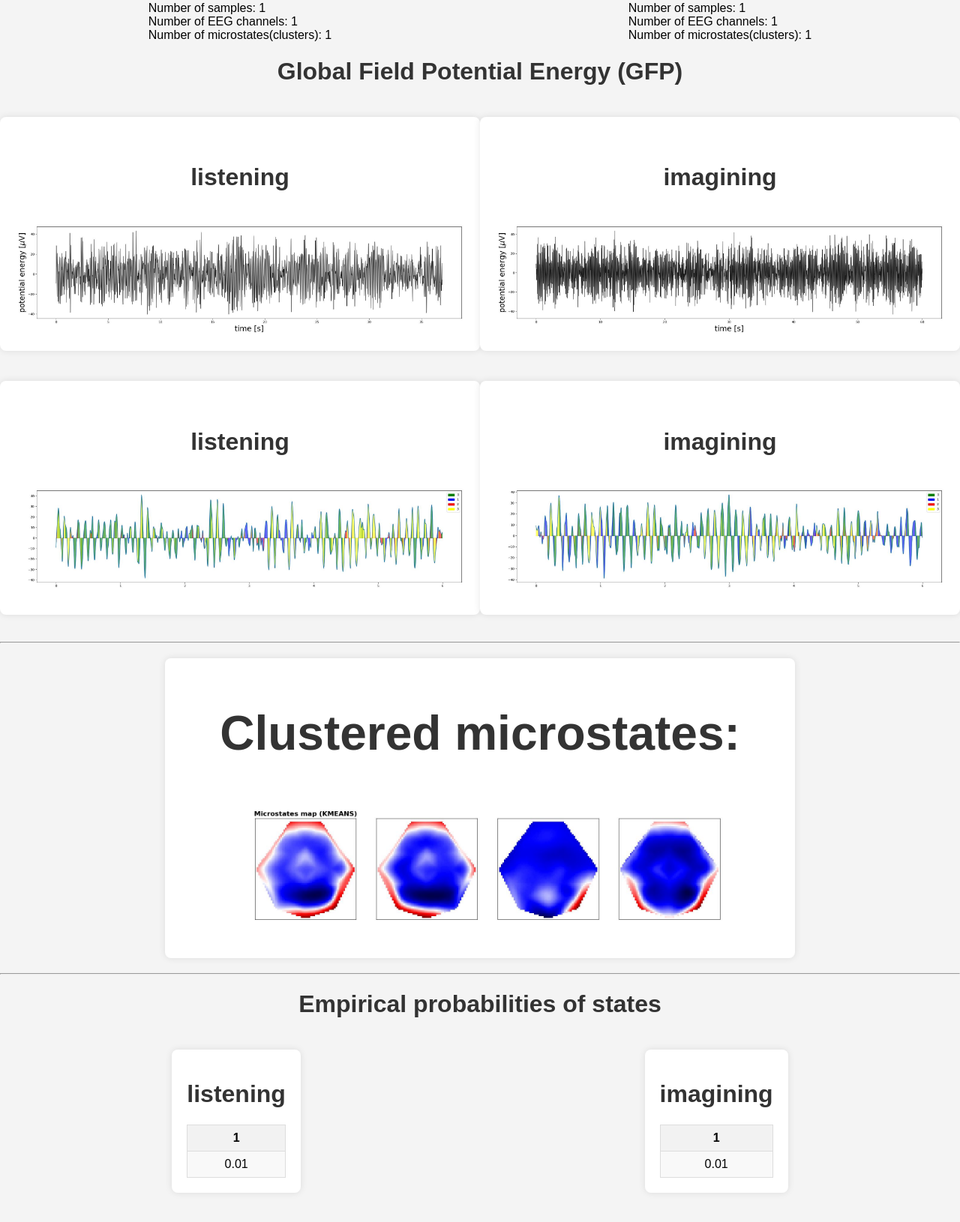
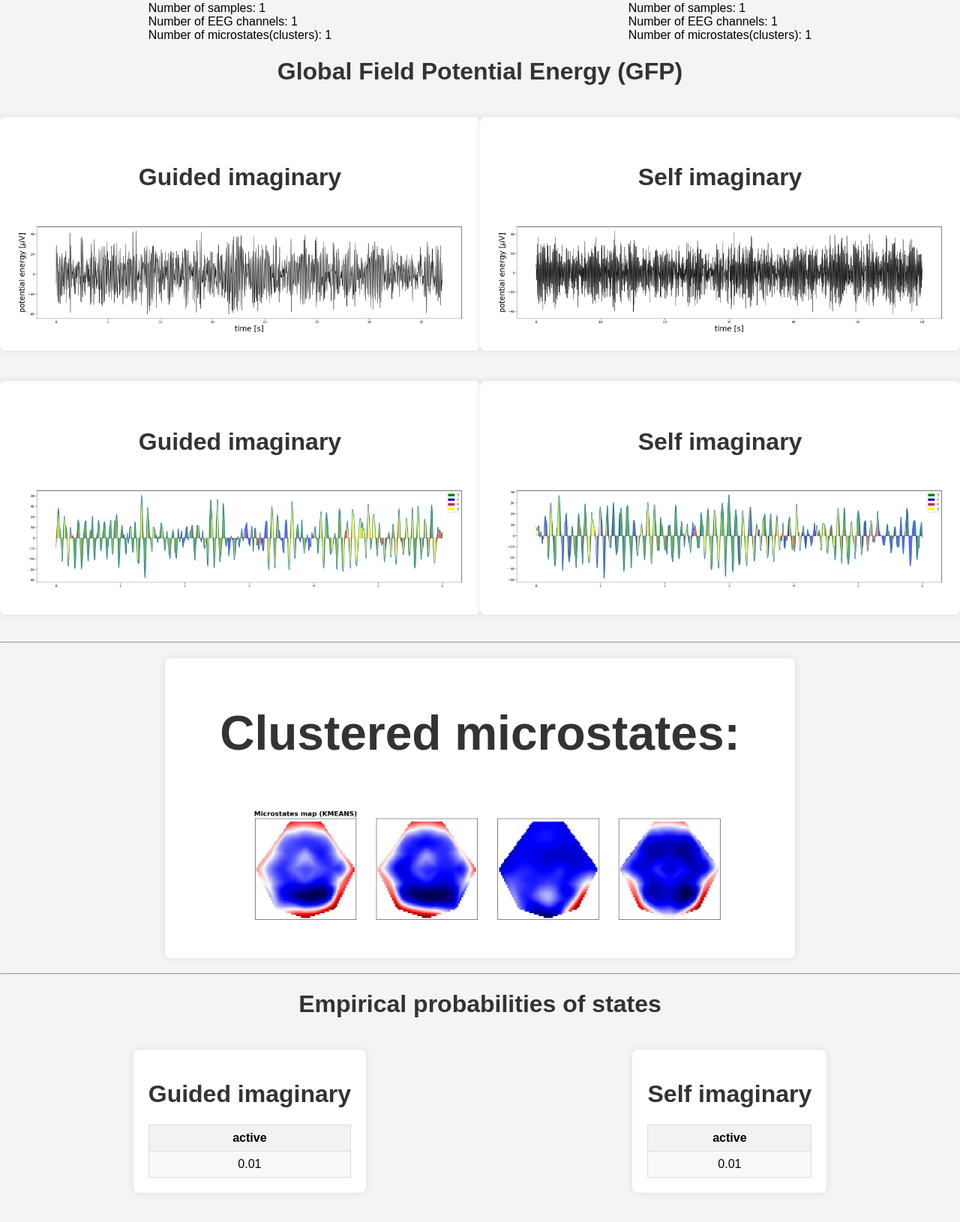
Before and after one commit to KubGo/microstates, a Python web app: template reporting/templates/comparison.html in a window 1280 px wide. Shown: the part 290-1920 px from the top of the page at 75% size. Run offline with Jinja, Linux system fonts and the light colour scheme; the template is opened without the code that fills it: most values are stand-ins (such as "Sample title", 1, 10 or a date in 2020).

Commit message:
Update report templates

```diff
--- a/reporting/templates/comparison.html
+++ b/reporting/templates/comparison.html
@@ -72,13 +72,13 @@
             {% endif %}
             <div class="container">
                 <h4>
-                    listening
+                    Guided imaginary
                 </h4>
                 <img src="../listening/images/pca_alpha_wave.jpg">
             </div>
             <div class="container">
                 <h4>
-                    imagining
+                    Self imaginary
                 </h4>
                 <img src="../imagining/images/pca_alpha_wave.jpg">
             </div>
@@ -95,13 +95,13 @@
             <div class="fourcol">
                 <div class="container">
                     <h4>
-                        listening
+                        Guided imaginary
                     </h4>
                     <img src="../listening/images/peaks.jpg" alt="peaks">
                 </div>
                 <div class="container">
                     <h4>
-                        imagining
+                        Self imaginary
                     </h4>
                     <img src="../imagining/images/peaks.jpg" alt="peaks">
                 </div>
@@ -114,13 +114,13 @@
             <div class="fourcol"></div>
             <div class="container">
                 <h1>
-                    Listening:
+                    Guided imaginary
                 </h1>
                 <img src="../listening/images/microstates.jpg" alt="clustered microstates photos">
             </div>
             <div class="container">
                 <h1>
-                    Imagining:
+                    Self imaginary
                 </h1>
                 <img src="../imagining/images/microstates.jpg" alt="clustered microstates photos">
             </div>
@@ -154,7 +154,7 @@
                 <table>
                     <tr>
                         {% for i in range(n_maps[2]) %}
-                        <th>{{ i + 1 }}</th>
+                        <th>{{ microstate_labels[i]}}</th>
                         {% endfor %}
                     </tr>
                     <tr>
@@ -175,12 +175,12 @@
                 </h1>
                 {% else %}
                 <h1>
-                    listening
+                    Guided imaginary
                 </h1>
                 <table>
                     <tr>
                         {% for i in range(n_maps[0]) %}
-                        <th>{{ i + 1 }}</th>
+                        <th>{{ microstate_labels[i]}}</th>
                         {% endfor %}
                     </tr>
                     <tr>
@@ -199,12 +199,12 @@
                 </h1>
                 {% else %}
                 <h1>
-                    imagining
+                    Self imaginary
                 </h1>
                 <table>
                     <tr>
                         {% for i in range(n_maps[0]) %}
-                        <th>{{ i + 1 }}</th>
+                        <th>{{ microstate_labels[i] }}</th>
                         {% endfor %}
                     </tr>
                     <tr>
@@ -229,7 +229,7 @@
                 <table>
                     <tr>
                         {% for i in range(n_maps[3]) %}
-                        <th>{{ i + 1 }}</th>
+                        <th>{{ microstate_labels[i] }}</th>
                         {% endfor %}
                     </tr>
                     <tr>
@@ -266,7 +266,7 @@
                 <table>
                     <tr>
                         {% for i in range(n_maps[2]) %}
-                        <th>{{ i + 1 }}</th>
+                        <th>{{ microstate_labels[i] }}</th>
                         {% endfor %}
                     </tr>
                     <tr>
@@ -317,14 +317,14 @@
                 </h1>
                 {% else %}
                 <h1>
-                    listening<br>
+                    Guided imaginary<br>
                     Total time: {{ total_time[0] }}
                 </h1>
                 <a href="../listening/results/microstates_chain.html">For more details, click here.</a>
                 <table>
                     <tr>
                         {% for i in range(n_maps[0]) %}
-                        <th>{{ i + 1 }}</th>
+                        <th>{{ microstate_labels[i] }}</th>
                         {% endfor %}
                     </tr>
                     <tr>
@@ -343,14 +343,14 @@
                 </h1>
                 {% else %}
                 <h1>
-                    Imagining<br>
+                    Self imaginary<br>
                     Total time: {{ total_time[1] }}
                 </h1>
                 <a href="../imagining/results/microstates_chain.html">For more details, click here.</a>
                 <table>
                     <tr>
                         {% for i in range(n_maps[0]) %}
-                        <th>{{ i + 1 }}</th>
+                        <th>{{ microstate_labels[i] }}</th>
                         {% endfor %}
                     </tr>
                     <tr>
@@ -377,7 +377,7 @@
                 <table>
                     <tr>
                         {% for i in range(n_maps[3]) %}
-                        <th>{{ i + 1 }}</th>
+                        <th>{{ microstate_labels[i] }}</th>
                         {% endfor %}
                     </tr>
                     <tr>
@@ -436,14 +436,14 @@
             {% endif %}
             <div class="container">
                 <h1>
-                    Listening <br>
+                    Guided imaginary <br>
                 </h1>
                 <img src="../listening/images/transition_matrix.jpg">
             </div>
 
             <div class="container">
                 <h1>
-                    Imagining <br>
+                    Self imaginary <br>
                 </h1>
                 <img src="../imagining/images/transition_matrix.jpg">
             </div>
@@ -517,7 +517,7 @@
                 </h1>
                 {% else %}
                 <h1>
-                    listening
+                    Guided imaginary
                 </h1>
                 <table>
                     <tr>
@@ -558,7 +558,7 @@
                 </h1>
                 {% else %}
                 <h1>
-                    imagining
+                    Self imaginary
                 </h1>
                 <table>
                     <tr>
@@ -651,14 +651,14 @@
             {% endif %}
             <div class="container">
                 <h1>
-                    imagining <br>
+                    Guided imaginary <br>
                 </h1>
                 <img src="../listening/images/microstates.gif">
             </div>
 
             <div class="container">
                 <h1>
-                    listening <br>
+                    Self imaginary <br>
                 </h1>
                 <img src="../imagining/images/microstates.gif">
             </div>
@@ -751,7 +751,7 @@
                 </h1>
                 {% else %}
                 <h1>
-                    listening
+                    Guided imaginary
                 </h1>
                 <table>
                     <tr>
@@ -809,7 +809,7 @@
                 </h1>
                 {% else %}
                 <h1>
-                    imagining
+                    Self imaginary
                 </h1>
                 <table>
                     <tr>
--- a/reporting/templates/microstates_chain.html
+++ b/reporting/templates/microstates_chain.html
@@ -12,7 +12,7 @@
     {% if stats is defined %}
         {% for microstate in stats.keys() %}
         <div class="container">
-            <h1> {{microstate}} </h1>
+            <h1> {{ microstate_labels[microstate | int] }} </h1>
             <table>
                 <tr>
                     <th>min</th>
@@ -48,7 +48,7 @@
     <div class="chain">
         <div class="item">
             <h2>
-                {{ microstate_time[0] }}
+                {{ microstate_labels[microstate_time[0] | int ] }}
             </h2>
         </div>
 
```
